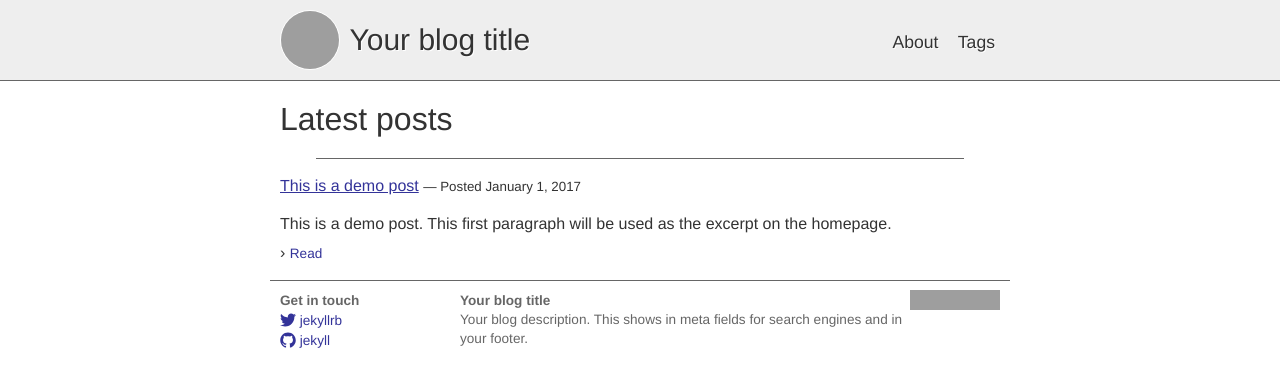
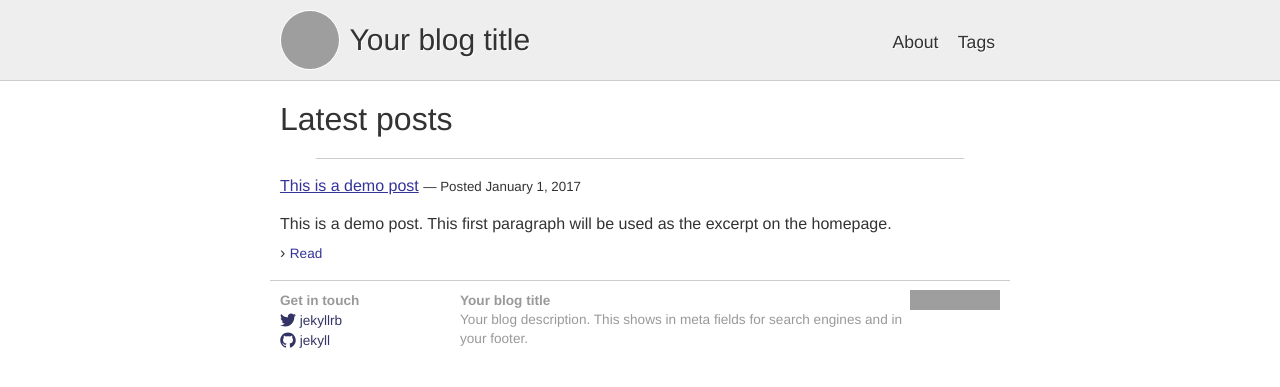
Before and after one commit to max-mathieu/max-mathieu.github.io, a Jekyll site: the page built from index.md, in a window 1280 px wide. Shown: the top 387 px of the page. Built offline with Jekyll 4.4.1, drawn with Linux system fonts in a browser that asks for light colours; grey boxes are pictures that could not be loaded.

Commit message:
Readme update + minor cleanup

```diff
--- a/_sass/_variables.scss
+++ b/_sass/_variables.scss
@@ -1,7 +1,7 @@
 $bodyBackground: #fff;
 $textColor: #333;
 $linkColor: #339;
-$borderColor: #666;
+$borderColor: #ccc;
 
 $headerBackground: #eee;
 $headerTextColor: $textColor;
@@ -12,5 +12,5 @@ $highlightTextColor: $textColor;
 $highlightTextShadow: #fff;
 $highlightBorderColor: #ddd;
 
-$footerTextColor: #666;
-$footerLinkColor: $linkColor;
+$footerTextColor: #999;
+$footerLinkColor: #336;
--- a/style.scss
+++ b/style.scss
@@ -160,9 +160,6 @@ article {
     font-style: italic;
   }
 
-  caption {
-
-  }
   code, .highlight {
     color: $highlightTextColor;
     background-color: $highlightBackground;
@@ -213,6 +210,7 @@ footer.container {
   }
   .social {
     a {
+      color: $footerLinkColor;
       text-decoration: none;
       * {
         vertical-align: middle;
```
Also changed, not shown: README.md.
